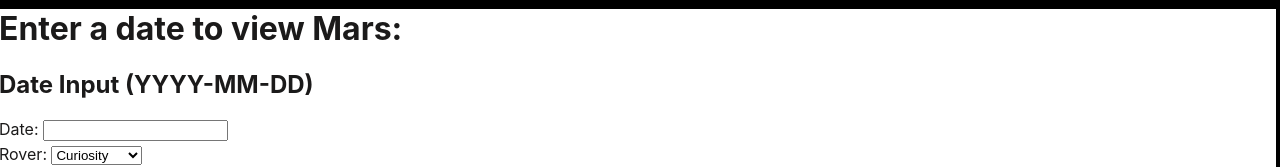
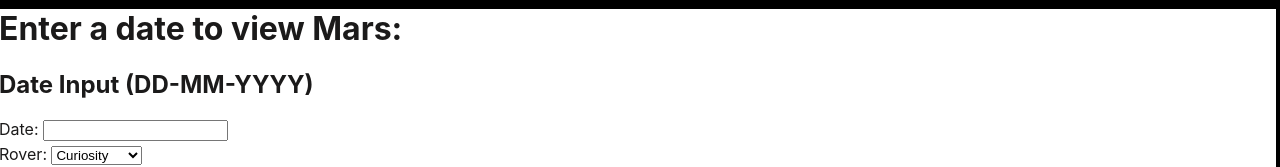
Before and after one commit to AmberJolieH/Eyes-On-Mars-Angular-Node.js, an Angular app: page / in a window 1280 px wide. Shown: the part 315-482 px from the top of the page. Built offline with nearby package versions, Linux system fonts and the light colour scheme.

Commit message:
updated frm

```diff
--- a/src/app/components/form/form.component.html
+++ b/src/app/components/form/form.component.html
@@ -1,6 +1,6 @@
 <div class="form">
 <h1> Enter a date to view Mars: </h1>
-<h2>Date Input (YYYY-MM-DD)</h2>
+<h2>Date Input (DD-MM-YYYY)</h2>
     <div class="form-group">
         <label class="dateInput" for="camera">Date: </label>
         <input type="text" #roverDate>
```
